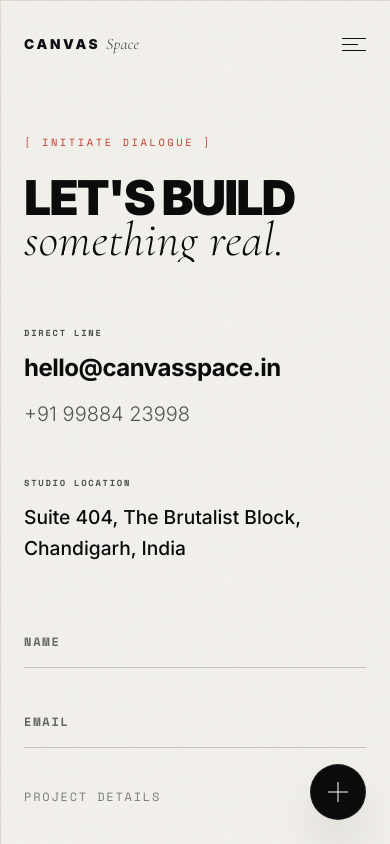
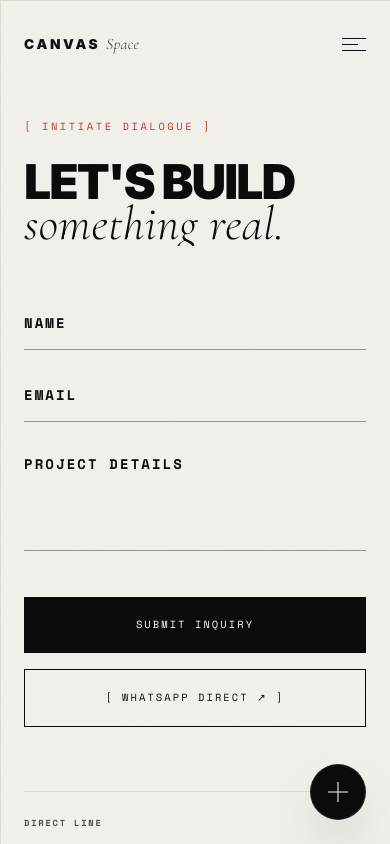
Before and after one commit to 7pixels-xyz/pankaj-sharma-canvas-space, a Next.js app: page /contact in a window 390 px wide. Shown: the top 844 px of the page. Built offline with nearby package versions, Linux system fonts and the light colour scheme.

Commit message:
fix(layout): rewrite contact page mobile responsiveness and field visibility

```diff
--- a/src/app/contact/page.tsx
+++ b/src/app/contact/page.tsx
@@ -34,10 +34,10 @@ export default function ContactPage() {
 
     return (
         <>
-            <main className="min-h-screen pt-32 pb-20 flex flex-col justify-between">
-                <div className="px-6 md:px-14 flex-1 flex flex-col justify-center">
+            <main className="w-full pt-28 md:pt-36 pb-20 md:pb-32">
+                <div className="px-6 md:px-14 flex flex-col">
                     {/* Massive Title Block */}
-                    <div className="mb-16 md:mb-24">
+                    <div className="mb-12 md:mb-24">
                         <div className="overflow-hidden mb-6">
                             <motion.span
                                 initial={{ y: "100%" }}
@@ -90,15 +90,15 @@ export default function ContactPage() {
                         </div>
                     </div>
 
-                    {/* Content Split */}
-                    <div className="grid grid-cols-1 md:grid-cols-2 gap-16 md:gap-8 items-start">
+                    {/* Content Split: Form FIRST on mobile, Side-by-side on desktop */}
+                    <div className="flex flex-col-reverse md:grid md:grid-cols-2 gap-16 md:gap-12 items-start mt-4">
 
-                        {/* Left: Contact Info */}
+                        {/* Left (Desktop) / Bottom (Mobile): Contact Info */}
                         <motion.div
                             initial={{ opacity: 0, x: -30 }}
                             animate={{ opacity: 1, x: 0 }}
                             transition={{ duration: 1, delay: 0.5 }}
-                            className="flex flex-col gap-12"
+                            className="flex flex-col gap-10 md:gap-12 w-full pt-6 md:pt-0 border-t border-[rgba(10,10,10,0.1)] md:border-t-0"
                         >
                             <div>
                                 <span
@@ -117,12 +117,12 @@ export default function ContactPage() {
                                 </span>
                                 <a
                                     href="mailto:hello@canvasspace.in"
-                                    className="text-2xl md:text-3xl font-bold hover:text-[var(--accent-red)] transition-colors duration-300"
-                                    style={{ letterSpacing: "-0.02em" }}
+                                    className="text-xl md:text-3xl font-bold hover:text-[var(--accent-red)] transition-colors duration-300"
+                                    style={{ letterSpacing: "-0.02em", color: "var(--charcoal-ink)" }}
                                 >
                                     hello@canvasspace.in
                                 </a>
-                                <p className="mt-4 text-xl md:text-2xl font-light text-[var(--text-secondary)]">
+                                <p className="mt-2 md:mt-4 text-lg md:text-2xl font-light text-[var(--charcoal-ink)] opacity-80">
                                     +91 99884 23998
                                 </p>
                             </div>
@@ -144,11 +144,12 @@ export default function ContactPage() {
                                 </span>
                                 <p
                                     style={{
-                                        fontSize: "1.2rem",
+                                        fontSize: "1rem",
                                         lineHeight: 1.6,
                                         color: "var(--charcoal-ink)",
                                         fontWeight: 500,
                                     }}
+                                    className="md:text-[1.2rem]"
                                 >
                                     Suite 404, The Brutalist Block, <br />
                                     Chandigarh, India
@@ -156,24 +157,23 @@ export default function ContactPage() {
                             </div>
                         </motion.div>
 
-                        {/* Right: Minimal Form */}
+                        {/* Right (Desktop) / Top (Mobile): Minimal Form */}
                         <motion.div
                             initial={{ opacity: 0, x: 30 }}
                             animate={{ opacity: 1, x: 0 }}
                             transition={{ duration: 1, delay: 0.7 }}
                             className="w-full"
                         >
-                            <form onSubmit={handleSubmit} className="flex flex-col gap-10">
+                            <form onSubmit={handleSubmit} className="flex flex-col gap-8 md:gap-10">
                                 <div className="relative">
                                     <input
                                         type="text"
                                         placeholder="NAME"
                                         value={formData.name}
                                         onChange={(e) => setFormData({ ...formData, name: e.target.value })}
-                                        className="w-full bg-transparent border-b border-[rgba(10,10,10,0.2)] pb-4 focus:outline-none focus:border-[var(--charcoal-ink)] transition-colors duration-300 resize-none font-bold placeholder-[rgba(10,10,10,0.6)]"
+                                        className="w-full bg-transparent border-b border-[rgba(10,10,10,0.4)] md:border-[rgba(10,10,10,0.2)] pb-4 text-sm md:text-xs focus:outline-none focus:border-[var(--charcoal-ink)] transition-colors duration-300 font-bold placeholder-[var(--charcoal-ink)] md:placeholder-[rgba(10,10,10,0.6)]"
                                         style={{
                                             fontFamily: "var(--font-mono)",
-                                            fontSize: "0.75rem",
                                             letterSpacing: "0.15em",
                                             color: "var(--charcoal-ink)",
                                         }}
@@ -185,10 +185,9 @@ export default function ContactPage() {
                                         placeholder="EMAIL"
                                         value={formData.email}
                                         onChange={(e) => setFormData({ ...formData, email: e.target.value })}
-                                        className="w-full bg-transparent border-b border-[rgba(10,10,10,0.2)] pb-4 focus:outline-none focus:border-[var(--charcoal-ink)] transition-colors duration-300 resize-none font-bold placeholder-[rgba(10,10,10,0.6)]"
+                                        className="w-full bg-transparent border-b border-[rgba(10,10,10,0.4)] md:border-[rgba(10,10,10,0.2)] pb-4 text-sm md:text-xs focus:outline-none focus:border-[var(--charcoal-ink)] transition-colors duration-300 font-bold placeholder-[var(--charcoal-ink)] md:placeholder-[rgba(10,10,10,0.6)]"
                                         style={{
                                             fontFamily: "var(--font-mono)",
-                                            fontSize: "0.75rem",
                                             letterSpacing: "0.15em",
                                             color: "var(--charcoal-ink)",
                                         }}
@@ -200,16 +199,16 @@ export default function ContactPage() {
                                         rows={4}
                                         value={formData.details}
                                         onChange={(e) => setFormData({ ...formData, details: e.target.value })}
-                                        className="w-full bg-transparent border-b border-[rgba(10,10,10,0.2)] pb-4 focus:outline-none focus:border-[var(--charcoal-ink)] transition-colors duration-300 resize-none"
+                                        className="w-full bg-transparent border-b border-[rgba(10,10,10,0.4)] md:border-[rgba(10,10,10,0.2)] pb-4 text-sm md:text-xs focus:outline-none focus:border-[var(--charcoal-ink)] transition-colors duration-300 resize-none font-bold placeholder-[var(--charcoal-ink)] md:placeholder-[rgba(10,10,10,0.6)]"
                                         style={{
                                             fontFamily: "var(--font-mono)",
-                                            fontSize: "0.75rem",
                                             letterSpacing: "0.15em",
                                             color: "var(--charcoal-ink)",
                                         }}
                                     />
                                 </div>
-                                <div className="flex flex-col gap-4 w-full md:max-w-[400px]">
+
+                                <div className="flex flex-col gap-4 w-full md:max-w-[400px] mt-2">
                                     <motion.button
                                         type="submit"
                                         data-cursor-hover
```
